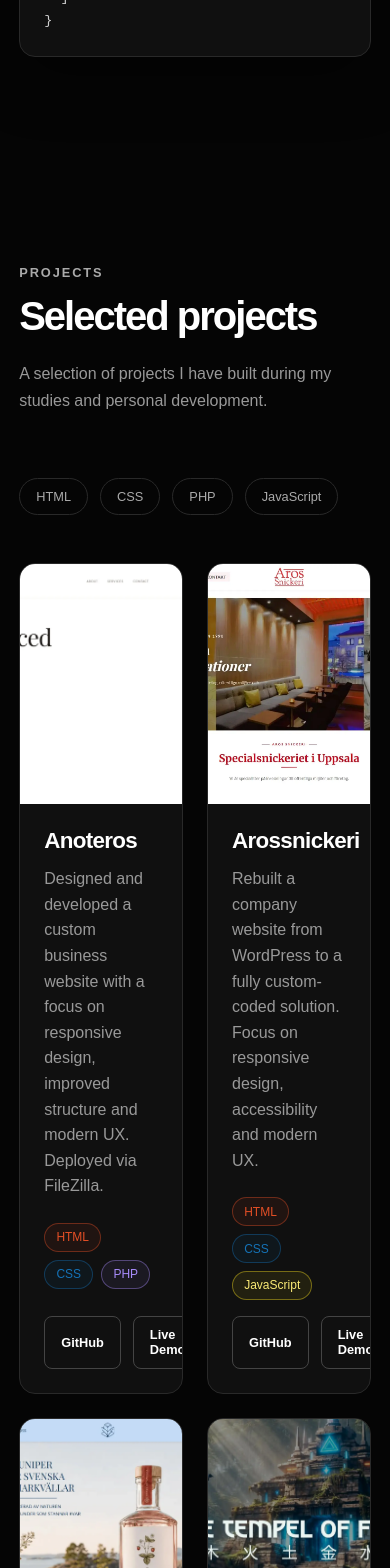
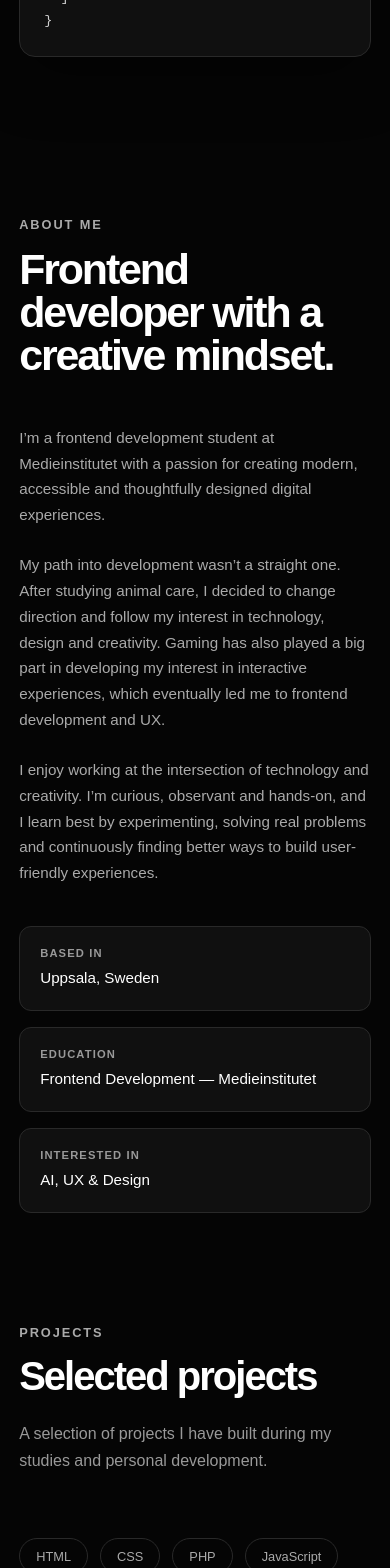
Before and after one commit to minza-42/portfolio-react, a React (Vite) app: page / in a window 390 px wide. Shown: the part 860-2428 px from the top of the page. Built offline with nearby package versions, Linux system fonts and the light colour scheme.

Commit message:
add: create responsive about and projects sections

```diff
--- a/src/App.tsx
+++ b/src/App.tsx
@@ -1,6 +1,7 @@
 import { useState } from 'react'
 import Header from './components/Header'
 import Hero from './components/Hero'
+import About from './components/About'
 import Projects from './components/Projects'
 import translations from './data/translations'
 
@@ -25,6 +26,8 @@ function App() {
           language={language}
         />
 
+          <About language={language} />
+
         <Projects language={language} />
       </main>
     </>
--- a/src/components/About.tsx
+++ b/src/components/About.tsx
@@ -0,0 +1,79 @@
+type AboutProps = {
+  language: 'en' | 'sv'
+}
+
+function About({ language }: AboutProps) {
+  return (
+    <section className="about" id="about">
+      <div className="about-heading">
+        <p className="section-label">
+          {language === 'en' ? 'About me' : 'Om mig'}
+        </p>
+
+        <h2>
+          {language === 'en'
+            ? 'Frontend developer with a creative mindset.'
+            : 'Frontendutvecklare med ett kreativt tänkande.'}
+        </h2>
+      </div>
+
+      <div className="about-content">
+        <div className="about-text">
+          <p>
+            {language === 'en'
+              ? 'I’m a frontend development student at Medieinstitutet with a passion for creating modern, accessible and thoughtfully designed digital experiences.'
+              : 'Jag studerar frontendutveckling på Medieinstitutet och brinner för att skapa moderna, tillgängliga och genomtänkta digitala upplevelser.'}
+          </p>
+
+          <p>
+            {language === 'en'
+              ? 'My path into development wasn’t a straight one. After studying animal care, I decided to change direction and follow my interest in technology, design and creativity. Gaming has also played a big part in developing my interest in interactive experiences, which eventually led me to frontend development and UX.'
+              : 'Min väg till utveckling var inte rak. Efter att ha studerat djurvård valde jag att byta riktning och följa mitt intresse för teknik, design och kreativitet. Gaming har också spelat en stor roll i mitt intresse för interaktiva upplevelser, vilket så småningom ledde mig till frontendutveckling och UX.'}
+          </p>
+
+          <p>
+            {language === 'en'
+              ? 'I enjoy working at the intersection of technology and creativity. I’m curious, observant and hands-on, and I learn best by experimenting, solving real problems and continuously finding better ways to build user-friendly experiences.'
+              : 'Jag trivs i skärningspunkten mellan teknik och kreativitet. Jag är nyfiken, observant och praktiskt lagd, och lär mig bäst genom att experimentera, lösa riktiga problem och hela tiden hitta bättre sätt att skapa användarvänliga upplevelser.'}
+          </p>
+        </div>
+
+        <div className="about-details">
+          <div className="about-detail">
+            <span>
+              {language === 'en' ? 'Based in' : 'Bor i'}
+            </span>
+
+            <strong>Uppsala, Sweden</strong>
+          </div>
+
+          <div className="about-detail">
+            <span>
+              {language === 'en' ? 'Education' : 'Utbildning'}
+            </span>
+
+            <strong>
+              {language === 'en'
+                ? 'Frontend Development — Medieinstitutet'
+                : 'Frontendutveckling — Medieinstitutet'}
+            </strong>
+          </div>
+
+          <div className="about-detail">
+            <span>
+              {language === 'en' ? 'Interested in' : 'Intresserad av'}
+            </span>
+
+            <strong>
+              {language === 'en'
+                ? 'AI, UX & Design'
+                : 'AI, UX & Design'}
+            </strong>
+          </div>
+        </div>
+      </div>
+    </section>
+  )
+}
+
+export default About
--- a/src/styles/_about.scss
+++ b/src/styles/_about.scss
@@ -0,0 +1,88 @@
+@use 'variables' as *;
+
+.about {
+  padding: 8rem 0;
+}
+
+.about-heading {
+  max-width: 800px;
+  margin-bottom: 3rem;
+}
+
+.about-heading h2 {
+  margin: 0;
+  font-size: clamp(2.5rem, 5vw, 4.5rem);
+  line-height: 1;
+  letter-spacing: -0.05em;
+}
+
+.section-label {
+  margin-bottom: 1rem;
+  color: $text-muted;
+  font-size: 0.75rem;
+  font-weight: 600;
+  letter-spacing: 0.12em;
+  text-transform: uppercase;
+}
+
+.about-content {
+  display: grid;
+  grid-template-columns: 1.5fr 1fr;
+  gap: 5rem;
+  align-items: start;
+}
+
+.about-text {
+  max-width: 700px;
+}
+
+.about-text p {
+  margin: 0 0 1.5rem;
+  color: $text-secondary;
+  font-size: 1rem;
+  line-height: 1.8;
+}
+
+.about-text p:last-child {
+  margin-bottom: 0;
+}
+
+.about-details {
+  display: grid;
+  grid-template-columns: 1fr;
+  gap: 1rem;
+}
+
+.about-detail {
+  display: flex;
+  flex-direction: column;
+  gap: 0.5rem;
+  padding: 1.5rem;
+  border: 1px solid $border;
+  border-radius: 12px;
+  background: $surface;
+  transition:
+    border-color 0.2s ease,
+    transform 0.2s ease;
+}
+
+.about-detail:hover {
+  border-color: $border-light;
+  transform: translateY(-3px);
+}
+
+.about-detail span {
+  color: $text-muted;
+  font-size: 0.7rem;
+  font-weight: 600;
+  letter-spacing: 0.1em;
+  text-transform: uppercase;
+}
+
+.about-detail strong {
+  color: $text-primary;
+  font-size: 0.95rem;
+  font-weight: 500;
+  line-height: 1.5;
+  overflow-wrap: anywhere;
+}
--- a/src/styles/_responsive.scss
+++ b/src/styles/_responsive.scss
@@ -21,4 +21,50 @@
   .hero h1 {
     font-size: clamp(3rem, 14vw, 5rem);
   }
+
+  .about {
+    padding: 5rem 0;
+  }
+
+  .about-content {
+    grid-template-columns: 1fr;
+    gap: 2.5rem;
+  }
+
+  .about-heading h2 {
+    font-size: clamp(2.5rem, 11vw, 4rem);
+  }
+
+  .about-text p {
+    font-size: 0.95rem;
+    line-height: 1.7;
+  }
+
+  .about-details {
+    grid-template-columns: 1fr;
+  }
+
+  .about-detail {
+    padding: 1.25rem;
+  }
+
+  .projects {
+    padding-top: 2rem;
+  }
+
+  .projects-grid {
+    grid-template-columns: 1fr;
+  }
+
+  .project-card {
+    width: 100%;
+  }
+
+  .project-image {
+    width: 100%;
+  }
+
+  .project-content p {
+    min-height: auto;
+  }
 }
```
